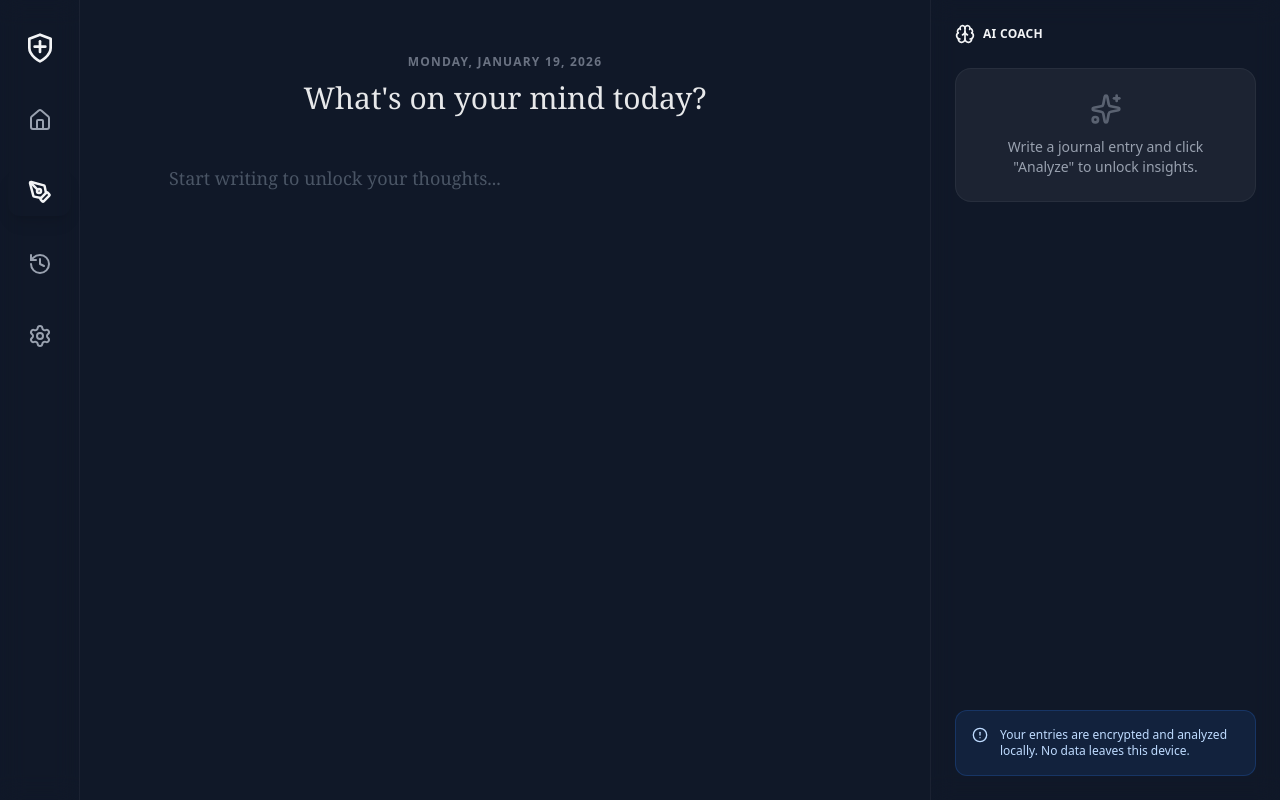
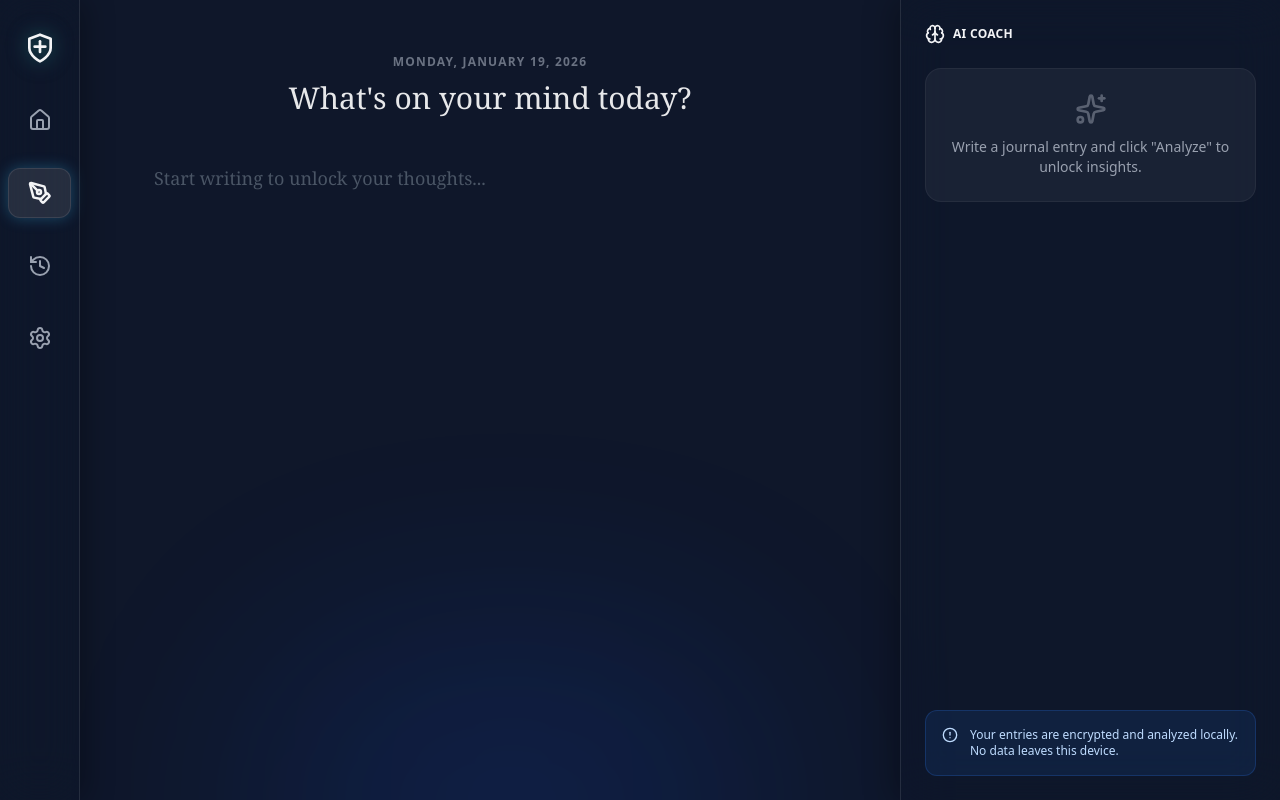
Before and after one commit to dvarava/sanctum-journal, a React (Vite) app in the folder frontend/: page / in a window 1280 px wide. Built offline with nearby package versions, Linux system fonts and the light colour scheme.

Commit message:
feat: enhance UI aesthetics with updated background, panel styles, and sidebar navigation effects

```diff
--- a/frontend/src/components/AIPanel.tsx
+++ b/frontend/src/components/AIPanel.tsx
@@ -31,14 +31,14 @@ export function AIPanel({ analysis, loading, status }: AIPanelProps) {
 
                 {analysis && !loading && (
                     <div className="flex flex-col gap-4">
-                        <div className="p-5 rounded-2xl bg-gradient-to-br from-white/10 to-transparent border border-white/10 shadow-xl backdrop-blur-md">
-                            <div className="flex items-center gap-3 mb-3">
-                                <div className="w-8 h-8 rounded-full bg-accent/20 flex items-center justify-center text-accent">
+                        <div className="p-6 rounded-2xl bg-gradient-to-b from-white/10 to-white/5 border-t border-l border-white/10 shadow-[0_8px_32px_0_rgba(0,0,0,0.36)] backdrop-blur-md">
+                            <div className="flex items-center gap-3 mb-4 border-b border-white/5 pb-3">
+                                <div className="w-8 h-8 rounded-full bg-accent/20 flex items-center justify-center text-accent shadow-[0_0_15px_rgba(45,212,191,0.3)]">
                                     <Sparkles size={16} />
                                 </div>
-                                <h3 className="font-semibold text-white">Insight</h3>
+                                <h3 className="font-semibold text-white tracking-wide">Insight</h3>
                             </div>
-                            <p className="text-sm leading-relaxed text-gray-200">
+                            <p className="text-sm leading-7 text-gray-200 font-light tracking-wide">
                                 {analysis}
                             </p>
                         </div>
--- a/frontend/src/components/Layout.tsx
+++ b/frontend/src/components/Layout.tsx
@@ -17,16 +17,17 @@ export function Layout({ children, activeView, onNavigate, rightPanel }: LayoutP
     ];
 
     return (
-        <div className="flex h-screen w-full overflow-hidden bg-background text-gray-100 font-sans selection:bg-accent selection:text-gray-900">
+        <div className="flex h-screen w-full overflow-hidden bg-[#0f172a] text-gray-100 font-sans selection:bg-accent selection:text-gray-900 relative">
             {/* Background Ambience */}
-            <div className="fixed inset-0 pointer-events-none">
-                <div className="absolute top-[-10%] left-[-10%] w-[40%] h-[40%] bg-primary/20 rounded-full blur-[120px] opacity-30 animate-pulse" />
-                <div className="absolute bottom-[-10%] right-[-10%] w-[40%] h-[40%] bg-accent/20 rounded-full blur-[120px] opacity-30 animate-pulse delay-1000" />
+            <div className="fixed inset-0 pointer-events-none overflow-hidden">
+                <div className="absolute top-[-20%] left-[-10%] w-[50%] h-[50%] bg-primary/30 rounded-full blur-[120px] animate-pulse" />
+                <div className="absolute top-[40%] right-[-10%] w-[40%] h-[60%] bg-accent/20 rounded-full blur-[100px] animate-pulse delay-700" />
+                <div className="absolute bottom-[-20%] left-[20%] w-[40%] h-[40%] bg-blue-600/20 rounded-full blur-[120px] animate-pulse delay-1000" />
             </div>
 
             {/* Sidebar */}
-            <nav className="relative z-10 w-20 flex flex-col items-center py-8 border-r border-white/5 bg-surface/30 backdrop-blur-md">
-                <div className="mb-8 text-accent">
+            <nav className="relative z-20 w-20 flex flex-col items-center py-8 border-r border-white/10 bg-slate-900/30 backdrop-blur-xl shadow-[5px_0_30px_0_rgba(0,0,0,0.3)]">
+                <div className="mb-8 text-accent drop-shadow-[0_0_10px_rgba(45,212,191,0.5)]">
                     <svg width="32" height="32" viewBox="0 0 24 24" fill="none" stroke="currentColor" strokeWidth="2" strokeLinecap="round" strokeLinejoin="round">
                         <path d="M12 22s8-4 8-10V5l-8-3-8 3v7c0 6 8 10 8 10z" />
                         <path d="M8 11h8" />
@@ -39,15 +40,15 @@ export function Layout({ children, activeView, onNavigate, rightPanel }: LayoutP
                         <button
                             key={item.id}
                             onClick={() => onNavigate(item.id)}
-                            className={`flex flex-col items-center justify-center p-3 rounded-xl transition-all duration-200 group
+                            className={`flex flex-col items-center justify-center p-3 rounded-xl transition-all duration-300 group relative
                 ${activeView === item.id
-                                    ? 'bg-primary/10 text-primary shadow-lg shadow-primary/5'
-                                    : 'text-gray-400 hover:text-white hover:bg-white/5'}`}
+                                    ? 'bg-white/10 text-primary shadow-[0_0_15px_0_rgba(56,189,248,0.3)] border border-white/10'
+                                    : 'text-gray-400 hover:text-white hover:bg-white/5 hover:border hover:border-white/5'}`}
                         >
                             <item.icon size={24} strokeWidth={activeView === item.id ? 2.5 : 2} />
-                            <span className="text-[10px] mt-1 font-medium opacity-0 group-hover:opacity-100 transition-opacity absolute left-16 bg-surface px-2 py-1 rounded border border-white/10 pointer-events-none z-50 whitespace-nowrap">
+                            <div className="absolute left-full ml-4 px-2 py-1 bg-slate-800/90 border border-white/10 rounded text-[10px] whitespace-nowrap opacity-0 group-hover:opacity-100 transition-opacity pointer-events-none backdrop-blur-md">
                                 {item.label}
-                            </span>
+                            </div>
                         </button>
                     ))}
                 </div>
@@ -55,13 +56,13 @@ export function Layout({ children, activeView, onNavigate, rightPanel }: LayoutP
 
             {/* Main Content */}
             <main className="relative z-10 flex-1 flex overflow-hidden">
-                <div className="flex-1 flex flex-col min-w-0 overflow-y-auto">
+                <div className="flex-1 flex flex-col min-w-0 overflow-y-auto relative">
                     {children}
                 </div>
 
                 {/* Right Panel */}
                 {rightPanel && (
-                    <aside className="w-[350px] border-l border-white/5 bg-surface/20 backdrop-blur-md p-6 overflow-y-auto">
+                    <aside className="w-[380px] border-l border-white/10 bg-slate-900/30 backdrop-blur-xl p-6 overflow-y-auto shadow-[-5px_0_30px_0_rgba(0,0,0,0.3)]">
                         {rightPanel}
                     </aside>
                 )}
```
